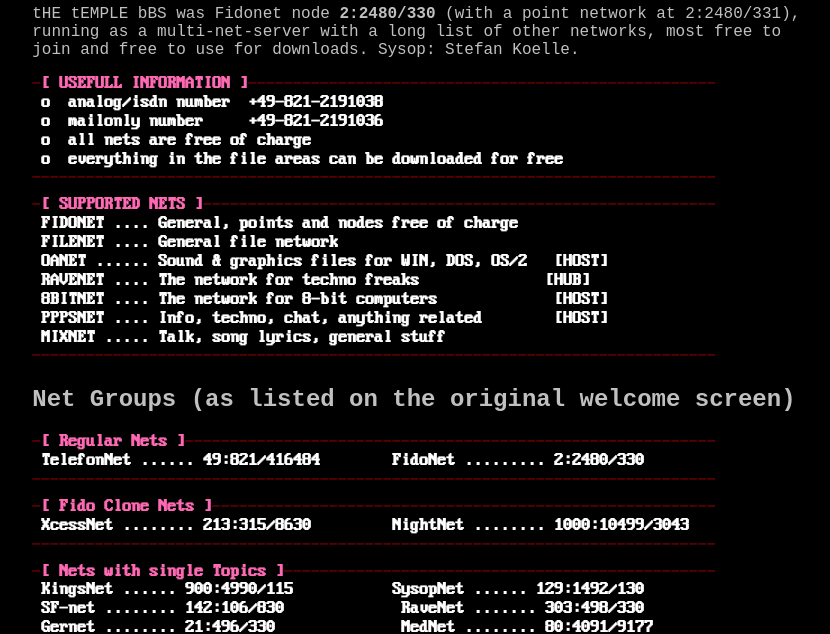
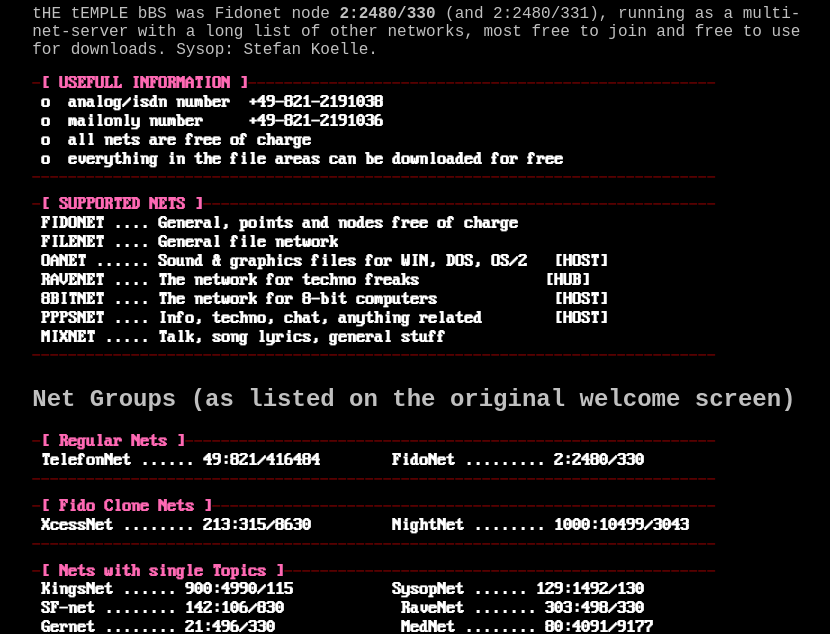
Before and after one commit to skoelle/28k8-moonweb-org, an Astro site: page /bbs/fido/nodelist in a window 1280 px wide. Shown: the part 466-1100 px from the top of the page, without its empty margins (214-1044 px from the left). Built offline with nearby package versions, Linux system fonts and the light colour scheme; Astro itself is replaced by a stand-in of ours.

Commit message:
fix fido

```diff
--- a/src/pages/bbs/fido/nodelist.astro
+++ b/src/pages/bbs/fido/nodelist.astro
@@ -16,7 +16,7 @@
     <AnsiArt html={BANNER_FIDONET} />
     <NavBar />
     <h1>Fidonets and Nodelists</h1>
-    <p>tHE tEMPLE bBS was Fidonet node <strong>2:2480/330</strong> (with a point network at 2:2480/331), running as a multi-net-server with a long list of other networks, most free to join and free to use for downloads. Sysop: Stefan Koelle.</p>
+    <p>tHE tEMPLE bBS was Fidonet node <strong>2:2480/330</strong> (and 2:2480/331), running as a multi-net-server with a long list of other networks, most free to join and free to use for downloads. Sysop: Stefan Koelle.</p>
     <AnsiArt html={BOX_USEFUL_INFO} />
     <AnsiArt html={BOX_SUPPORTED_NETS} />
     <h2>Net Groups (as listed on the original welcome screen)</h2>
```
